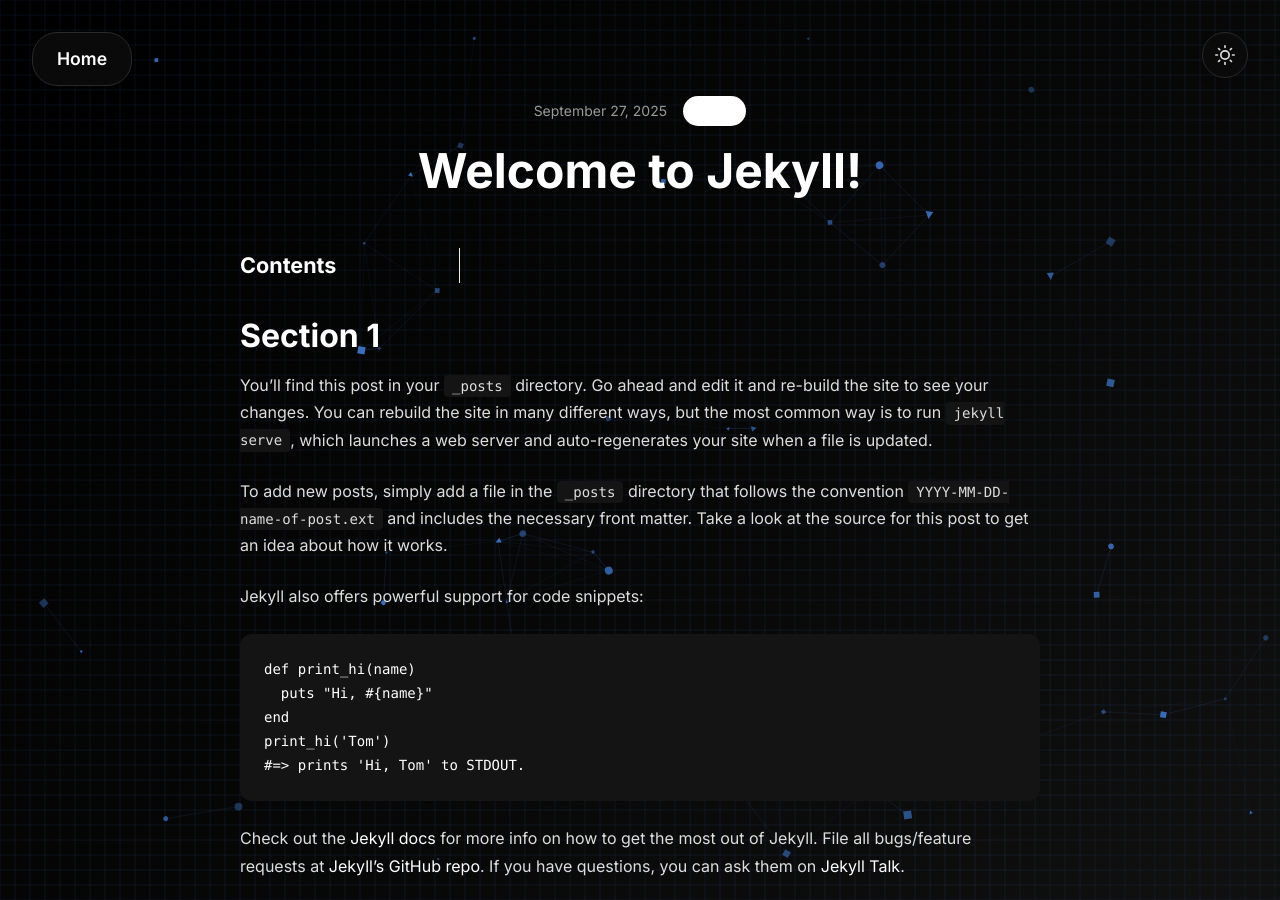
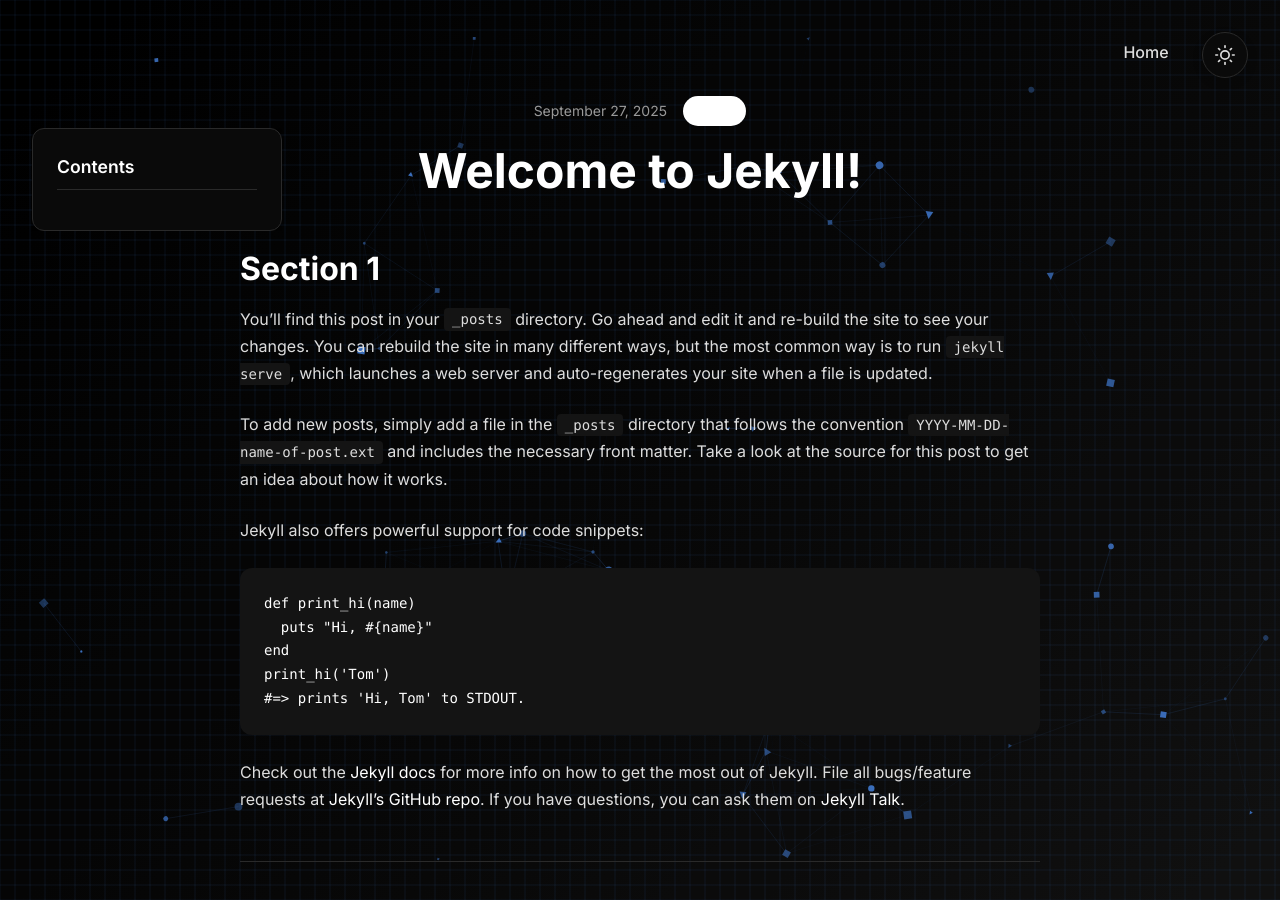
Before and after one commit to arujbansal/arujbansal.github.io, a Jekyll site: the page built from docs/_posts/2025-09-26-welcome-to-jekyll.markdown, in a window 1280 px wide and 900 px high. Built offline with Jekyll 4.4.1, drawn with Linux system fonts in a browser that asks for light colours.

Commit message:
Fixes and update to blog post design

```diff
--- a/docs/_includes/header.html
+++ b/docs/_includes/header.html
@@ -1,5 +1,8 @@
 <header class="floating-nav">
-    <a href="{{ '/' | relative_url }}" class="floating-home">Home</a>
+    <div class="floating-nav-left">
+        <a href="{{ '/' | relative_url }}" class="floating-home{% if page.url == '/' or page.url == '/index.html' %} active{% endif %}">Home</a>
+        <!-- <a href="{{ '/blog' | relative_url }}" class="floating-blog{% if page.url contains '/blog' %} active{% endif %}">Blog</a> -->
+    </div>
     <button class="floating-theme-toggle" id="themeToggle" aria-label="Toggle theme">
         <span class="theme-icon">
             <svg class="icon-moon" width="20" height="20" viewBox="0 0 24 24" fill="none" stroke="currentColor" stroke-width="2" stroke-linecap="round" stroke-linejoin="round">
--- a/docs/_layouts/post.html
+++ b/docs/_layouts/post.html
@@ -1,6 +1,14 @@
 ---
 layout: default
 ---
+
+<div class="post-layout">
+    <aside class="toc-sidebar">
+        <div class="toc-content">
+            <h3 class="toc-title">Contents</h3>
+            <nav id="toc"></nav>
+        </div>
+    </aside>
 
     <article class="post">
         <header class="post-header">
@@ -19,11 +27,6 @@
                 <p class="post-description">{{ page.description }}</p>
             {% endif %}
         </header>
-
-    <aside class="toc">
-        <h2>Contents</h2>
-        <nav id="toc"></nav>
-    </aside>
 
         <div class="post-content">
             {{ content }}
@@ -48,6 +51,7 @@
         </div>
     </footer>
     </article>
+</div>
 
 <!-- Load tocbot -->
 <script src="https://cdnjs.cloudflare.com/ajax/libs/tocbot/4.20.1/tocbot.min.js"></script>
--- a/docs/assets/css/main.css
+++ b/docs/assets/css/main.css
@@ -78,31 +78,48 @@
   right: 0;
   z-index: 1000;
   display: flex;
-  justify-content: space-between;
+  justify-content: flex-end;
   align-items: flex-start;
   padding: 2rem;
   pointer-events: none;
 }
 
-.floating-home {
-  color: var(--text-primary);
-  text-decoration: none;
-  font-weight: 600;
-  font-size: 1.1rem;
-  padding: 0.75rem 1.5rem;
-  background: var(--card-bg);
-  border-radius: 25px;
-  border: 1px solid var(--border-color);
-  box-shadow: 0 4px 12px rgba(0, 0, 0, 0.1);
-  backdrop-filter: blur(10px);
-  transition: var(--transition-smooth);
+.floating-nav-left {
+  display: flex;
+  flex-direction: row;
+  gap: 1rem;
+  margin-right: 1rem;
   pointer-events: all;
 }
 
-.floating-home:hover {
-  transform: translateY(-2px);
-  box-shadow: 0 6px 20px rgba(0, 0, 0, 0.15);
-  border-color: var(--text-tertiary);
+.floating-home,
+.floating-blog {
+  color: var(--text-secondary);
+  text-decoration: none;
+  font-weight: 500;
+  font-size: 1rem;
+  padding: 0.5rem 1rem;
+  background: transparent;
+  border-radius: 8px;
+  transition: var(--transition-smooth);
+  text-align: center;
+  min-width: 80px;
+}
+
+.floating-home:hover,
+.floating-blog:hover {
+  color: var(--text-primary);
+  background: rgba(255, 255, 255, 0.05);
+}
+
+.floating-home.active,
+.floating-blog.active {
+  color: var(--text-primary);
+  background: var(--card-bg);
+  border: 1px solid var(--border-color);
+  box-shadow: 0 2px 8px rgba(0, 0, 0, 0.1);
+  backdrop-filter: blur(10px);
+  font-weight: 600;
 }
 
 .floating-theme-toggle {
@@ -957,42 +974,92 @@
   color: var(--accent-secondary);
 }
 
-/* Sidebar TOC */
-.toc {
-  position: sticky;
-  top: 1rem;
-  max-height: 90vh;
+/* Post Layout with Sidebar TOC */
+.post-layout {
+  position: relative;
+  max-width: 800px;
+  margin: 0 auto;
+  padding: 4rem 0;
+}
+
+.toc-sidebar {
+  position: fixed;
+  left: 2rem;
+  top: 8rem;
+  width: 250px;
+  max-height: calc(100vh - 10rem);
   overflow-y: auto;
-  width: 220px;
-  border-right: 1px solid #eee;
-  padding-right: 1rem;
+  z-index: 100;
+}
+
+.toc-content {
+  background: var(--card-bg);
+  border: 1px solid var(--border-color);
+  border-radius: 12px;
+  padding: 1.5rem;
+  box-shadow: 0 2px 8px rgba(0, 0, 0, 0.08);
+}
+
+.toc-title {
+  font-size: 1.1rem;
+  font-weight: 600;
+  color: var(--text-primary);
+  margin-bottom: 1rem;
+  padding-bottom: 0.5rem;
+  border-bottom: 1px solid var(--border-color);
+}
+
+#toc {
   font-size: 0.9rem;
+}
+
+#toc ul {
+  list-style: none;
+  padding: 0;
+  margin: 0;
+}
+
+#toc li {
+  list-style: none;
 }
 
 #toc a {
   display: block;
-  padding: 4px 0;
-  color: #555;
+  padding: 0.25rem 0;
+  color: var(--text-secondary);
   text-decoration: none;
+  transition: var(--transition-smooth);
+  border-radius: 4px;
+  padding-left: 0.5rem;
 }
 
 #toc a:hover {
-  color: #007acc;
+  color: var(--text-primary);
+  background: rgba(255, 255, 255, 0.05);
 }
 
-/* Highlight active section */
+/* Nested headings */
+#toc .toc-list-item {
+  margin: 0;
+}
+
+#toc .toc-list-item .toc-list {
+  padding-left: 1rem;
+  margin-top: 0.25rem;
+}
+
+/* Active section highlighting */
 #toc .is-active-link {
-  font-weight: bold;
-  color: #007acc;
-  border-left: 3px solid #007acc;
-  padding-left: 6px;
+  font-weight: 600;
+  color: var(--text-primary);
+  background: rgba(255, 255, 255, 0.1);
+  border-left: 3px solid var(--accent-primary);
+  padding-left: 0.75rem;
 }
 
 /* Post Styles */
 .post {
-  max-width: 800px;
-  margin: 0 auto;
-  padding: 4rem 0;
+  width: 100%;
 }
 
 .post-header {
@@ -1256,6 +1323,11 @@
     text-align: center;
   }
 
+  /* Hide TOC on mobile */
+  .toc-sidebar {
+    display: none;
+  }
+
   .hero-content h1 {
     font-size: clamp(2rem, 8vw, 4rem);
   }
```
Also changed, not shown: other parts of docs/_layouts/post.html (+14 -2 lines), docs/index.md (+1 -1 lines). Lines whose indentation alone changed are shown as unchanged.
